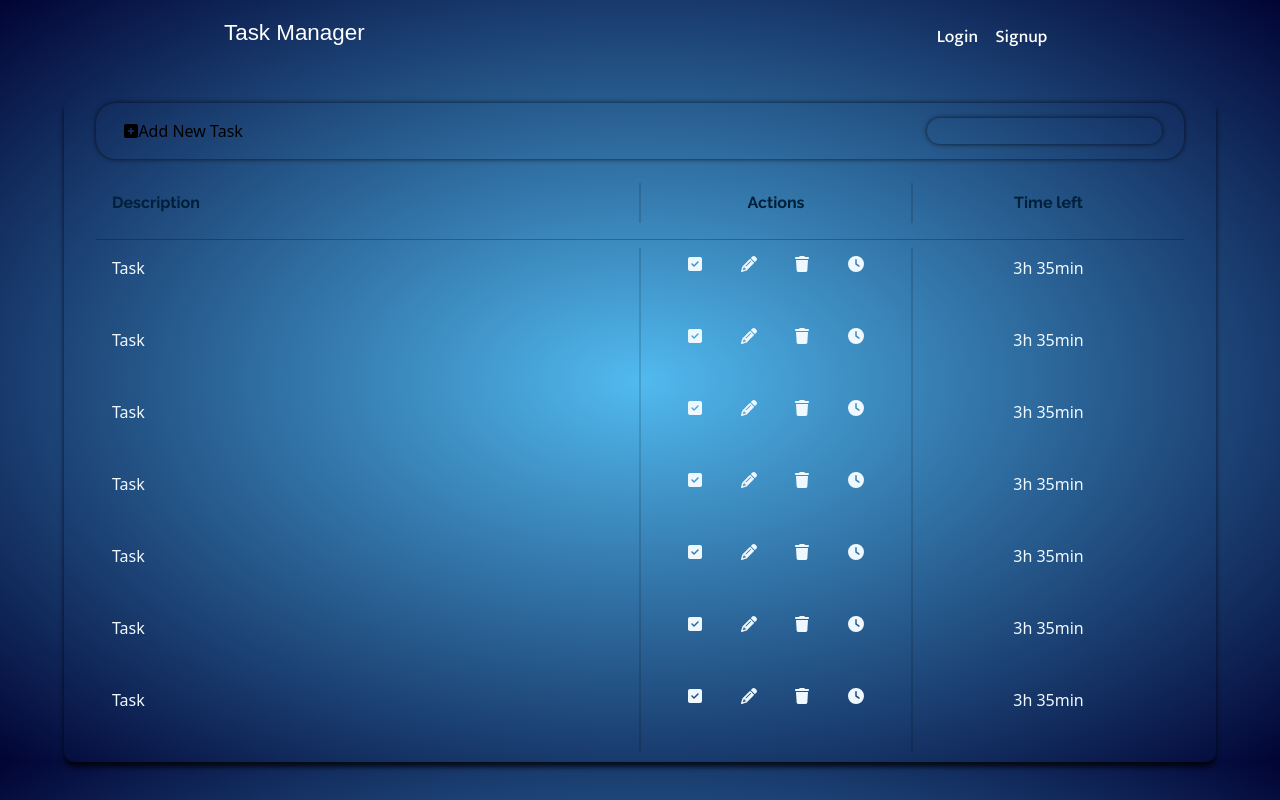
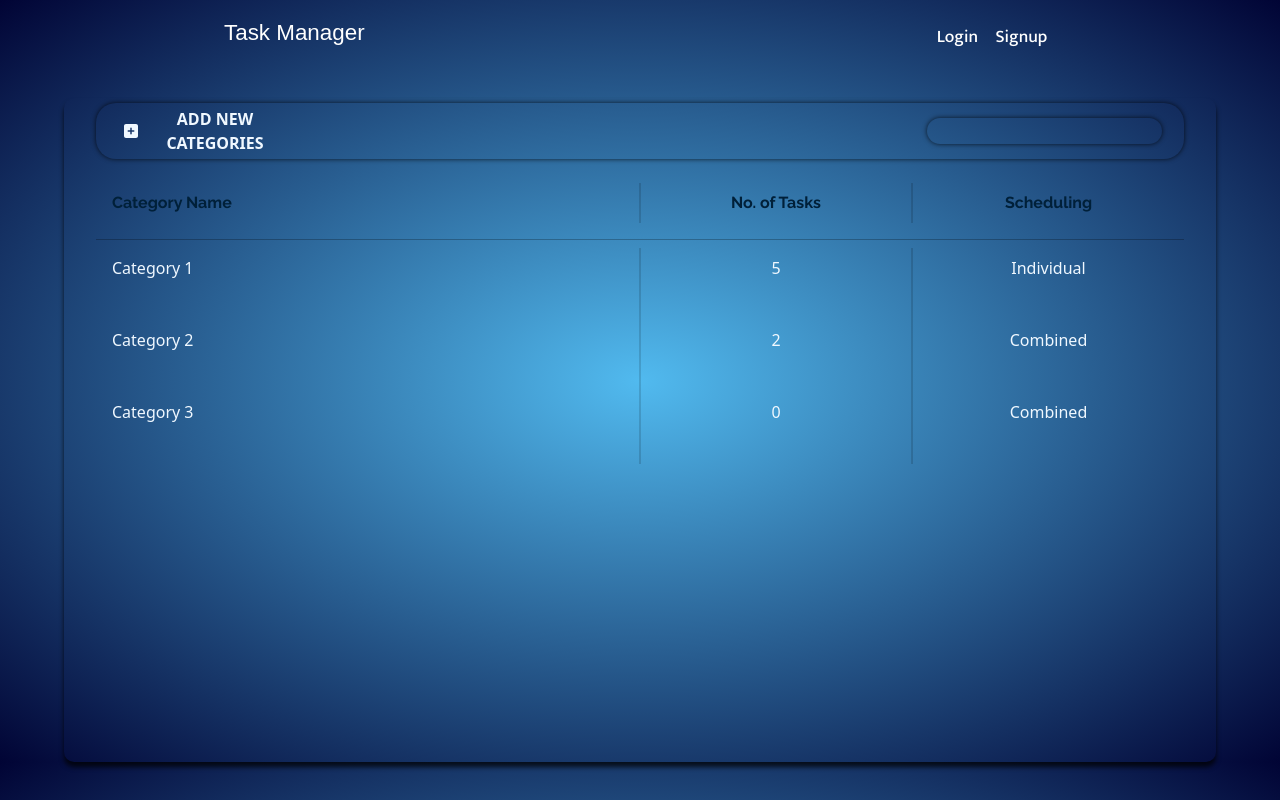
Before and after one commit to kaushik7kk/Task-Manager, a React (Create React App) app in the folder tman/: page /categories in a window 1280 px wide. Built offline with nearby package versions, Linux system fonts and the light colour scheme; a web font is replaced by a local one.

Commit message:
add dynamic rendering

```diff
--- a/tman/src/components/Topbar.js
+++ b/tman/src/components/Topbar.js
@@ -12,12 +12,12 @@ export default function Topbar() {
         </Link>
         {/* Container for login and signup buttons. */}
         <div className="logLinks">
-          <a href="" className="navItem">
+          <Link to="" className="navItem">
             Login
-          </a>
-          <a href="" className="navItem">
+          </Link>
+          <Link to="" className="navItem">
             Signup
-          </a>
+          </Link>
         </div>
       </div>
     </>
--- a/tman/src/components/dashboard/ControlPanel.js
+++ b/tman/src/components/dashboard/ControlPanel.js
@@ -3,13 +3,16 @@ import "../../styles/Dashboard.css";
 import { FontAwesomeIcon } from "@fortawesome/react-fontawesome";
 import { faSquarePlus } from "@fortawesome/free-solid-svg-icons";
 
-export default function ControlPanel() {
+export default function ControlPanel(props) {
+
+
+  let pageType = props.type.toUpperCase()
   return (
     <>
       <div className="controlContainer">
         <button>
           <FontAwesomeIcon icon={faSquarePlus} />
-          Add New Task
+          <span>{`ADD NEW ${pageType}`}</span>
         </button>
         <form action="">
           <input type="text" />
--- a/tman/src/components/dashboard/DashTable.js
+++ b/tman/src/components/dashboard/DashTable.js
@@ -8,100 +8,100 @@ import {
   faSquareCheck,
 } from "@fortawesome/free-solid-svg-icons";
 
-export default function DashTable() {
-  return (
+export default function DashTable(props) {
+  // Output to render for tasks.
+  let taskTable = (
     <>
       <table className="dashTable">
         <thead>
           <tr>
-            <th>Description</th>
+            <th>Task Title</th>
             <th>Actions</th>
             <th>Time left</th>
           </tr>
         </thead>
         <tbody>
+          {props.data.payload.map((obj) => {
+            return (
               <tr>
-            <td>Task</td>
+                <td>{obj.title}</td>
                 <td className="actions">
                   <FontAwesomeIcon icon={faSquareCheck} />
                   <FontAwesomeIcon icon={faPencil} />
                   <FontAwesomeIcon icon={faTrash} />
                   <FontAwesomeIcon icon={faClock} />
                 </td>
-            <td>3h 35min</td>
+                <td>{obj.time}</td>
               </tr>
-          <tr>
-            <td>Task</td>
-            <td className="actions">
-              <FontAwesomeIcon icon={faSquareCheck} />
-              <FontAwesomeIcon icon={faPencil} />
-              <FontAwesomeIcon icon={faTrash} />
-              <FontAwesomeIcon icon={faClock} />
-            </td>
-            <td>3h 35min</td>
-          </tr>
-          <tr>
-            <td>Task</td>
-            <td className="actions">
-              <FontAwesomeIcon icon={faSquareCheck} />
-              <FontAwesomeIcon icon={faPencil} />
-              <FontAwesomeIcon icon={faTrash} />
-              <FontAwesomeIcon icon={faClock} />
-            </td>
-            <td>3h 35min</td>
-          </tr>
-          <tr>
-            <td>Task</td>
-            <td className="actions">
-              <FontAwesomeIcon icon={faSquareCheck} />
-              <FontAwesomeIcon icon={faPencil} />
-              <FontAwesomeIcon icon={faTrash} />
-              <FontAwesomeIcon icon={faClock} />
-            </td>
-            <td>3h 35min</td>
-          </tr>
-          <tr>
-            <td>Task</td>
-            <td className="actions">
-              <FontAwesomeIcon icon={faSquareCheck} />
-              <FontAwesomeIcon icon={faPencil} />
-              <FontAwesomeIcon icon={faTrash} />
-              <FontAwesomeIcon icon={faClock} />
-            </td>
-            <td>3h 35min</td>
-          </tr>
-          <tr>
-            <td>Task</td>
-            <td className="actions">
-              <FontAwesomeIcon icon={faSquareCheck} />
-              <FontAwesomeIcon icon={faPencil} />
-              <FontAwesomeIcon icon={faTrash} />
-              <FontAwesomeIcon icon={faClock} />
-            </td>
-            <td>3h 35min</td>
-          </tr>
-          <tr>
-            <td>Task</td>
-            <td className="actions">
-              <FontAwesomeIcon icon={faSquareCheck} />
-              <FontAwesomeIcon icon={faPencil} />
-              <FontAwesomeIcon icon={faTrash} />
-              <FontAwesomeIcon icon={faClock} />
-            </td>
-            <td>3h 35min</td>
-          </tr>
-          <tr>
-            <td>Task</td>
-            <td className="actions">
-              <FontAwesomeIcon icon={faSquareCheck} />
-              <FontAwesomeIcon icon={faPencil} />
-              <FontAwesomeIcon icon={faTrash} />
-              <FontAwesomeIcon icon={faClock} />
-            </td>
-            <td>3h 35min</td>
-          </tr>
+            );
+          })}
         </tbody>
       </table>
     </>
   );
+
+  //Output to render for categories.
+
+  let categoryTable = (
+    <>
+      <table className="dashTable">
+        <thead>
+          <tr>
+            <th>Category Name</th>
+            <th>No. of Tasks</th>
+            <th>Scheduling</th>
+          </tr>
+        </thead>
+        <tbody>
+          {props.data.payload.map((obj) => {
+            return (
+              <tr>
+                <td>{obj.title}</td>
+                <td>{obj.numOfTasks}</td>
+                <td>{obj.schedType}</td>
+              </tr>
+            );
+          })}
+        </tbody>
+      </table>
+    </>
+  );
+
+  // Output to render for groups.
+
+  let groupTable = (
+    <>
+      <table className="dashTable">
+        <thead>
+          <tr>
+            <th>Group Name</th>
+            <th>No. of Members</th>
+            <th>Created By</th>
+          </tr>
+        </thead>
+        <tbody>
+          {props.data.payload.map((obj) => {
+            return (
+              <tr>
+                <td>{obj.title}</td>
+                <td>{obj.numOfMembers}</td>
+                <td>{obj.createdBy}</td>
+              </tr>
+            );
+          })}
+        </tbody>
+      </table>
+    </>
+  );
+
+  switch (props.data.type) {
+    case "tasks":
+      return taskTable;
+    case "categories":
+      return categoryTable;
+    case "groups":
+      return groupTable;
+    default:
+      break;
   }
+}
--- a/tman/src/components/dashboard/Dashboard.js
+++ b/tman/src/components/dashboard/Dashboard.js
@@ -1,15 +1,15 @@
-import React from 'react';
+import React from "react";
 import "../../styles/Dashboard.css";
-import ControlPanel from './ControlPanel';
-import DashTable from './DashTable';
+import ControlPanel from "./ControlPanel";
+import DashTable from "./DashTable";
 
-export default function Dashboard() {
+export default function Dashboard(props) {
   return (
     <>
-        <div className="dashContainer">
-          <ControlPanel />
-          <DashTable />
-        </div>
+      <div className="dashContainer">
+        <ControlPanel type = {props.data.type}/>
+        <DashTable data = {props.data}/>
+      </div>
     </>
-  )
+  );
 }
--- a/tman/src/pages/views/Guest/CategoryPage.js
+++ b/tman/src/pages/views/Guest/CategoryPage.js
@@ -1,12 +1,22 @@
-import React from 'react'
-import Topbar from '../../../components/Topbar'
-import Dashboard from '../../../components/dashboard/Dashboard'
+import React from "react";
+import Topbar from "../../../components/Topbar";
+import Dashboard from "../../../components/dashboard/Dashboard";
 
 export default function CategoryPage() {
+  // Dummy data for Category Page.
+  let data = {
+    type: "categories",
+    payload: [
+      { title: "Category 1", numOfTasks: 5, schedType: "Individual" },
+      { title: "Category 2", numOfTasks: 2, schedType: "Combined" },
+      { title: "Category 3", numOfTasks: 0, schedType: "Combined" },
+    ],
+  };
+
   return (
     <>
-        <Topbar />
-        <Dashboard />
+      <Topbar />
+      <Dashboard data={data} />
     </>
-  )
+  );
 }
--- a/tman/src/pages/views/Guest/GroupPage.js
+++ b/tman/src/pages/views/Guest/GroupPage.js
@@ -1,12 +1,34 @@
-import React from 'react'
-import Topbar from '../../../components/Topbar'
-import Dashboard from '../../../components/dashboard/Dashboard'
+import React from "react";
+import Topbar from "../../../components/Topbar";
+import Dashboard from "../../../components/dashboard/Dashboard";
 
 export default function GroupPage() {
+  // Dummy data for Group Page.
+  let data = {
+    type: "groups",
+    payload: [
+      {
+        title: "Group 1",
+        numOfMembers: 6,
+        createdBy: "ABC",
+      },
+      {
+        title: "Group 2",
+        numOfMembers: 2,
+        createdBy: "DEF",
+      },
+      {
+        title: "Group 3",
+        numOfMembers: 5,
+        createdBy: "VKKK",
+      },
+    ],
+  };
+
   return (
     <>
-        <Topbar />
-        <Dashboard />
+      <Topbar />
+      <Dashboard data={data} />
     </>
-  )
+  );
 }
--- a/tman/src/pages/views/Guest/TaskPage.js
+++ b/tman/src/pages/views/Guest/TaskPage.js
@@ -1,12 +1,22 @@
-import React from 'react';
-import Topbar from '../../../components/Topbar';
-import Dashboard from '../../../components/dashboard/Dashboard';
+import React from "react";
+import Topbar from "../../../components/Topbar";
+import Dashboard from "../../../components/dashboard/Dashboard";
 
 export default function TaskPage() {
+  // Dummy data for Task Page.
+  let data = {
+    type: "tasks",
+    payload: [
+      { title: "Task 1", time: "2h 35min" },
+      { title: "Task 2", time: "2h 35min" },
+      { title: "Task 3", time: "2h 30min" },
+    ],
+  };
+
   return (
     <>
-        <Topbar />
-        <Dashboard />
+      <Topbar />
+      <Dashboard data={data} />
     </>
-  )
+  );
 }
--- a/tman/src/styles/Dashboard.css
+++ b/tman/src/styles/Dashboard.css
@@ -28,6 +28,13 @@
 .controlContainer button {
   background: transparent;
   border: none;
+  width: 14vw;
+  display: flex;
+  justify-content: space-around;
+  align-items: center;
+  transition: all 0.5s;
+  font-weight: 600;
+  color: aliceblue;
 }
 
 .controlContainer form input[type = 'text'] {
@@ -36,3 +43,7 @@
   border-radius: 20px;
   box-shadow: 0px 0px 5px 0px rgba(0, 0, 0, 0.75);
 }
+
+.controlContainer button:hover {
+  color: rgb(0, 32, 57);
+}
```
Also changed, not shown: tman/src/store/store.js (deleted). Lines whose indentation alone changed are shown as unchanged.
